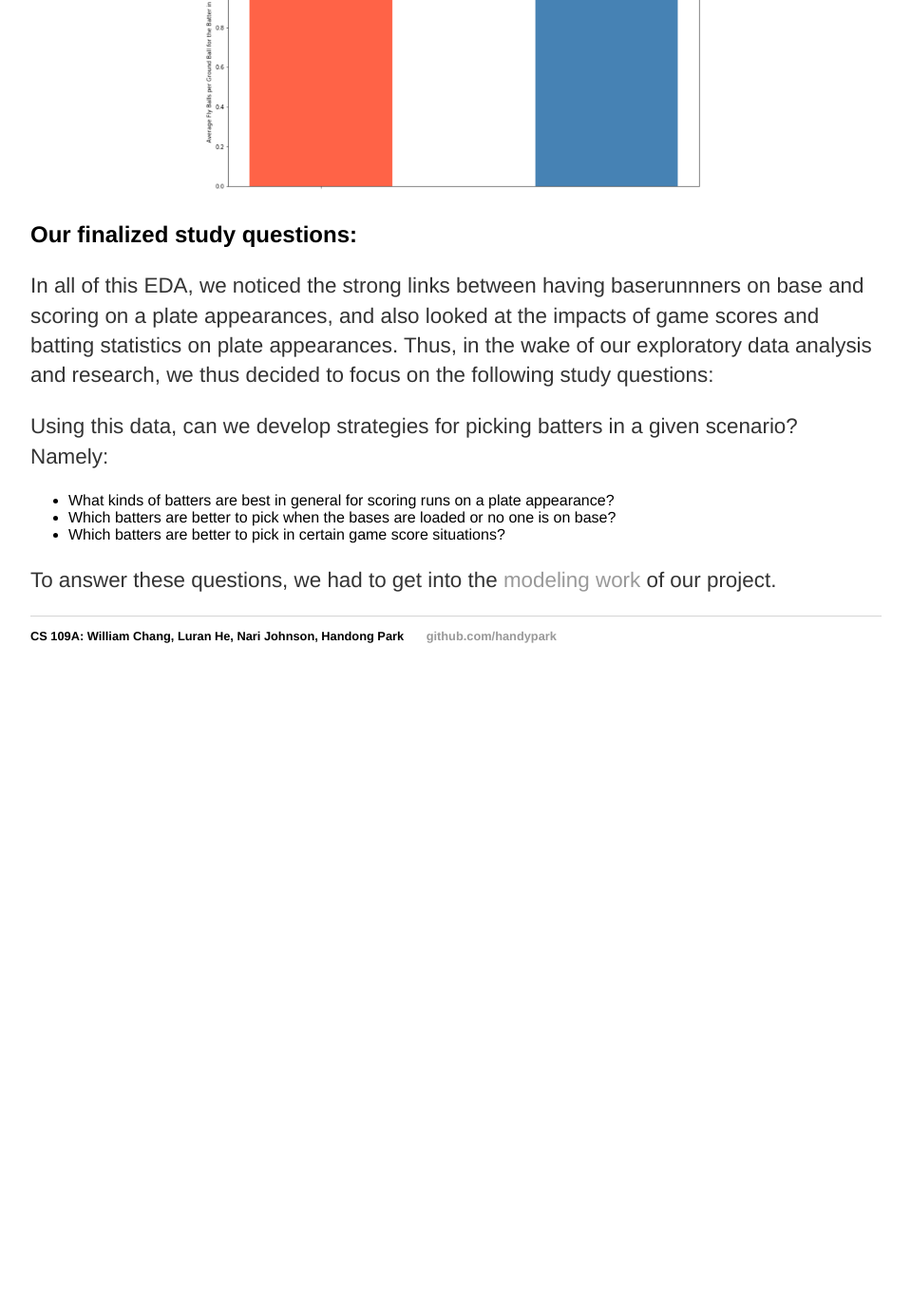
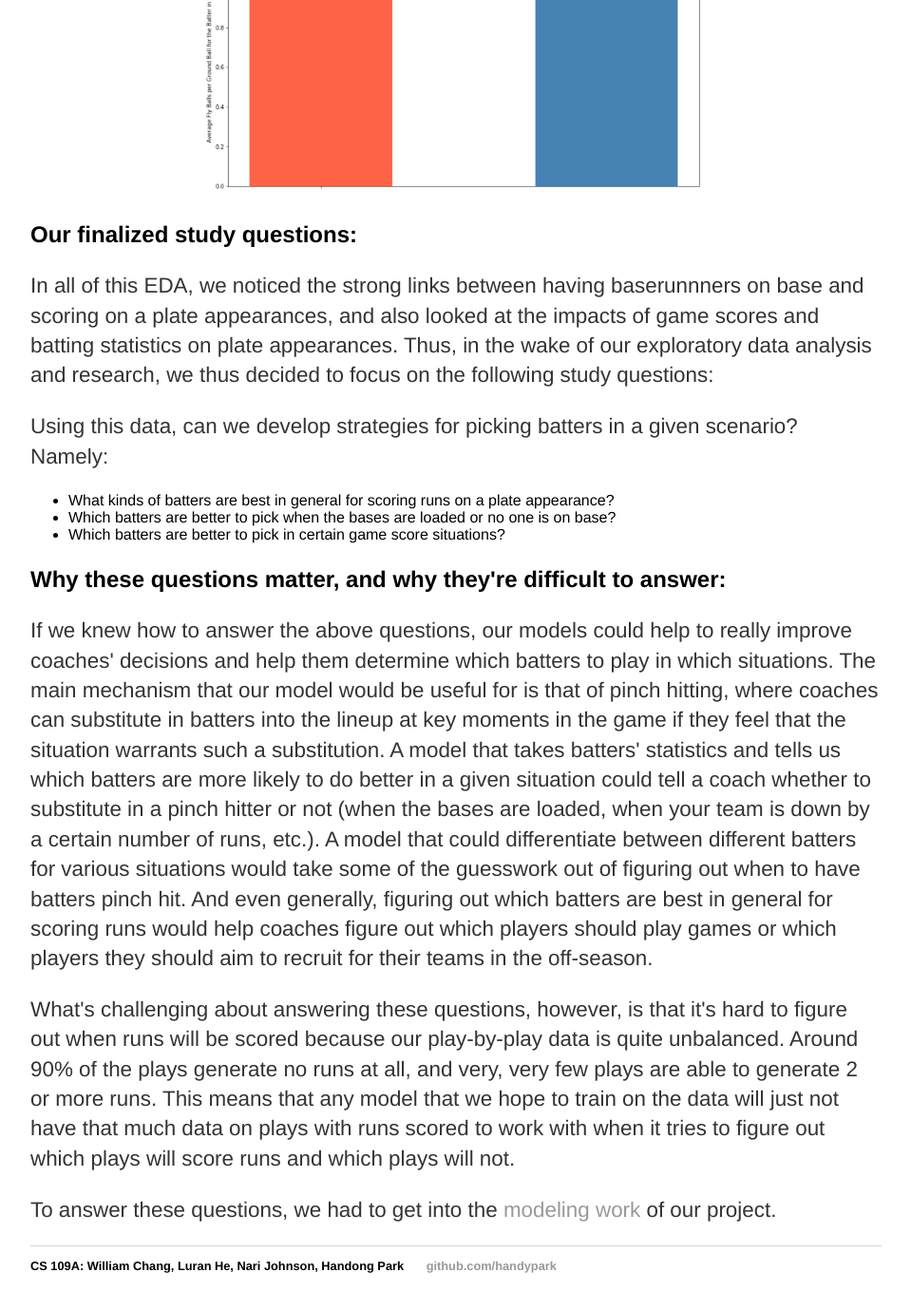
Before and after one commit to handypark/handypark.github.io, a Jekyll site: the page built from data.html, in a window 1280 px wide and 1400 px high, scrolled down 3790 px. Shown: the top 1379 px of the window at 95% size, without its empty margins (160-1119 px from the left). Built offline with Jekyll 4.4.1, drawn with Linux system fonts in a browser that asks for light colours; before the commit the page ends 4527 px from its top, so only the background shows below that.

Commit message:
Update data.html

```diff
--- a/data.html
+++ b/data.html
@@ -118,6 +118,26 @@ title: Data
 		<li>Which batters are better to pick when the bases are loaded or no one is on base?</li>
 		<li>Which batters are better to pick in certain game score situations?</li>
 	</ul>
+	<h3>Why these questions matter, and why they're difficult to answer:</h3>
+	<p>
+		If we knew how to answer the above questions, our models could help to really improve coaches' decisions and help
+		them determine which batters to play in which situations. The main mechanism that our model would be useful for is
+		that of pinch hitting, where coaches can substitute in batters into the lineup at key moments in the game if they
+		feel that the situation warrants such a substitution. A model that takes batters' statistics and tells us which
+		batters are more likely to do better in a given situation could tell a coach whether to substitute in a pinch hitter
+		or not (when the bases are loaded, when your team is down by a certain number of runs, etc.). A model that could
+		differentiate between different batters for various situations would take some of the guesswork out of figuring out
+		when to have batters pinch hit. And even generally, figuring out which batters are best in general for scoring runs
+		would help coaches figure out which players should play games or which players they should aim to recruit for their
+		teams in the off-season.
+	</p>
+	<p>
+		What's challenging about answering these questions, however, is that it's hard to figure out when runs will be scored
+		because our play-by-play data is quite unbalanced. Around 90% of the plays generate no runs at all, and very, very
+		few plays are able to generate 2 or more runs. This means that any model that we hope to train on the data will just
+		not have that much data on plays with runs scored to work with when it tries to figure out which plays will score runs
+		and which plays will not.
+	</p>
 	<p>
 		To answer these questions, we had to get into the <a href = "/methodology">modeling work</a> of our project.
 	</p>
```
